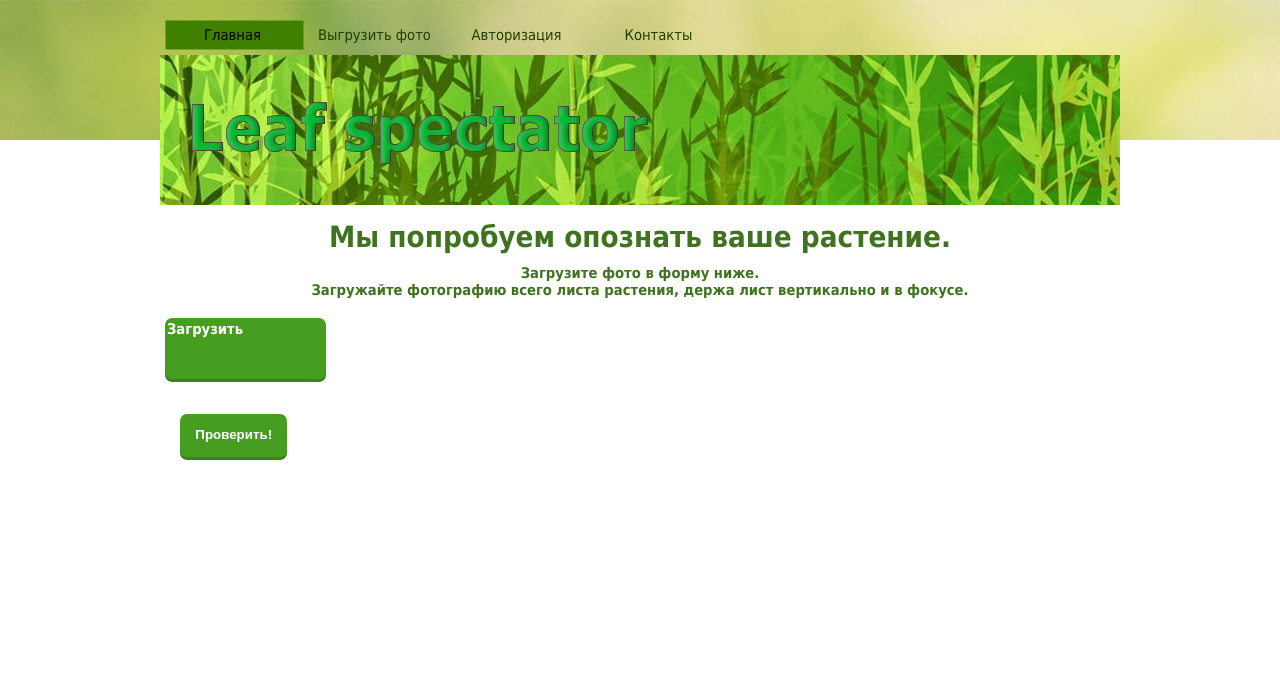
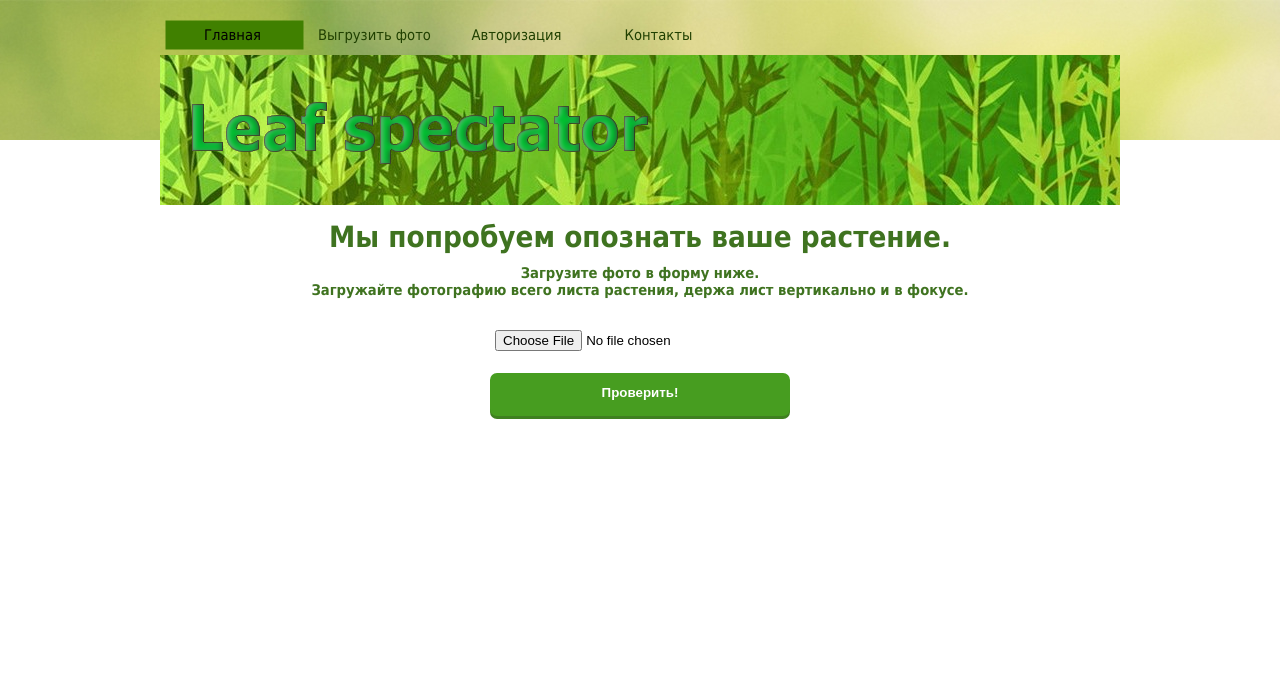
Before and after one commit to mechanoid7/LeafSpec, a Django app: page / in a window 1280 px wide. Shown: the top 697 px of the page. Run offline with Django 3.2, Linux system fonts and the light colour scheme.

Commit message:
Minor edits -Styles -Fixed DataTime in UploadPage -Others...

```diff
--- a/NeuralNetwork/apps/neuralmain/forms.py
+++ b/NeuralNetwork/apps/neuralmain/forms.py
@@ -10,10 +10,10 @@ from .models import PhotoToDatabase, PhotoRequest
 class PhotoToDatabaseForm(forms.ModelForm):
     class Meta:
         model = PhotoToDatabase
-        fields = ('photo_author', 'photo_group', 'photo_file', 'photo_author_ip', 'photo_name')  # , 'photo_author_ip', 'photo_name',        #'photo_date'
+        fields = ('photo_author', 'photo_group', 'photo_file', 'photo_author_ip', 'photo_name', 'photo_date')  # , 'photo_author_ip', 'photo_name',        #'photo_date'
 
 
 class PhotoRequestForm(forms.ModelForm):
     class Meta:
         model = PhotoRequest
-        fields = ('photo_file',)
+        fields = ('photo_file', 'photo_date')
--- a/NeuralNetwork/apps/neuralmain/models.py
+++ b/NeuralNetwork/apps/neuralmain/models.py
@@ -25,7 +25,7 @@ class PhotoToDatabase(models.Model):
     photo_author = models.CharField("Автор фотографии", max_length=50)
     photo_group = models.CharField("Вид растения", max_length=20)
     photo_author_ip = models.GenericIPAddressField("ip адресс автора", default='0.0.0.0')
-    photo_date = models.DateTimeField("Дата и время загрузки фото", default=datetime.now())
+    photo_date = models.DateTimeField("Дата и время загрузки фото", default='1111-11-11 11:11:11', max_length=25)
     photo_file = models.ImageField("Файл изображения", upload_to="img_to_database/")
 
     def __str__(self):
--- a/NeuralNetwork/apps/neuralmain/static/style/pages-styles.css
+++ b/NeuralNetwork/apps/neuralmain/static/style/pages-styles.css
@@ -1,3 +1,15 @@
+.main-page {
+    position: absolute;
+    top: 30%;
+    left: 50%;
+    margin-right: -50%;
+    transform: translate(-50%, -50%)
+}
+
+.main-page-obj{
+    margin: 5pt 15pt
+}
+
 .upload-page {
     /*position: absolute;*/
     position: center;
--- a/NeuralNetwork/apps/neuralmain/views.py
+++ b/NeuralNetwork/apps/neuralmain/views.py
@@ -1,5 +1,5 @@
 import copy
-import datetime
+from datetime import datetime
 # import os
 # import time
 
@@ -85,51 +85,38 @@ def main(request):
     return render(request, "website/main.html", data_to_page)
 
 
-# def main_else(request):
-#     data_to_page = {}
-#     if request.method == 'POST':
-#         post = copy.deepcopy(request.POST)  # make request copy and change data
-#         post['photo_date'] = datetime.datetime.now().strftime("%Y-%m-%d %H:%M:%S")  # set current time
-#         post['photo_name'] = post['photo_group'] + '_' + str(post['photo_date'])  # name=group+time
-#         request.POST = post  # update request for database
-#         form = PhotoToDatabaseForm(request.POST, request.FILES)
-#         if form.is_valid():
-#             form.save()
-#             # return redirect('upload')  # update page
-#     else:
-#         form = PhotoRequestForm()
-#     data_to_page['form'] = form
-#     return render(request, "website/main.html", data_to_page)
-
-
-
-# global page_msg
 def upload(request):
     form = {}
     data_to_page = {}
     if request.method == 'POST':
-        x_forwarded_for = request.META.get('HTTP_X_FORWARDED_FOR')  # take ip adress user
-        if x_forwarded_for:
-            ipaddress = x_forwarded_for.split(',')[-1].strip()
+        uploaded_file = request.FILES['photo_file']
+        # uploaded_file = request.FILES.get('photo_file', False)
+        print(str(uploaded_file))
+        if not uploaded_file.multiple_chunks(chunk_size=20971520):  # 20 MB
+            x_forwarded_for = request.META.get('HTTP_X_FORWARDED_FOR')  # take ip adress user
+            if x_forwarded_for:
+                ipaddress = x_forwarded_for.split(',')[-1].strip()
+            else:
+                ipaddress = request.META.get('REMOTE_ADDR')
+
+            post = copy.deepcopy(request.POST)  # make request copy and change data
+            post['photo_author_ip'] = ipaddress  # set ip adress
+            post['photo_date'] = datetime.now().strftime("%Y-%m-%d %H:%M:%S")  # set current time
+            post['photo_name'] = uploaded_file.name  # name=group+time
+            request.POST = copy.deepcopy(post)  # update request for database
+
+            form = PhotoToDatabaseForm(request.POST, request.FILES)
+            if form.is_valid():
+                form.save()
+                data_to_page['message'] = 'Спасибо за помощь проекту.'
+                # return redirect('upload')  # update page
         else:
-            ipaddress = request.META.get('REMOTE_ADDR')
-        # print("Ip adress request:", ipaddress)
-
-        post = copy.deepcopy(request.POST)  # make request copy and change data
-        post['photo_author_ip'] = ipaddress  # set ip adress
-        post['photo_date'] = datetime.datetime.now().strftime("%Y-%m-%d %H:%M:%S")  # set current time
-        post['photo_name'] = post['photo_group']+'_'+str(post['photo_date'])  # name=group+time
-        request.POST = post  # update request for database
-
-        form = PhotoToDatabaseForm(request.POST, request.FILES)
-        if form.is_valid():
-            form.save()
-            data_to_page['message'] = 'Спасибо за помощь проекту.'
-            # return redirect('upload')  # update page
+            data_to_page['error'] = 'Big file'
     else:
         form = PhotoToDatabaseForm()
     data_to_page['form'] = form
     return render(request, 'website/upload.html', data_to_page)  # {'form': form}
+
 
 
 def pattern(request):
--- a/templates/website/main.html
+++ b/templates/website/main.html
@@ -23,18 +23,10 @@
                 </div>
             {% endif %}
         {% endif %}
-
-        <div class="upload-form">Загрузить{{ form.photo_file }}</div>
-
-{#        <div class="upload">#}
-{#            <label for="file">Select</label><input class="upload" type="file" name="photo_file" accept="image/*" required="" id="id_photo_file">#}
-{#        </div>#}
-{#    <input class="input-file" type="file" name="photo_file" accept="image/*" required="" id="id_photo_file">#}
-{#    <label for="file">Select</label>#}
-{#    <label for="file">Select</label>#}
-
-        <button class="but-submit">Проверить!</button>
-{#        <input type="submit" class="button_default" value="Button2">#}
+        <span class="main-page">
+            <div class="main-page-obj" style="margin-top: 10%">{{ form.photo_file }}</div>
+            <button class="but-submit" style="width: 300px">Проверить!</button>
+        </span>
 
     </form>
 {% endblock %}
```
Also changed, not shown: templates/website/upload.html (+11 -5 lines), README.md, db.sqlite3.
